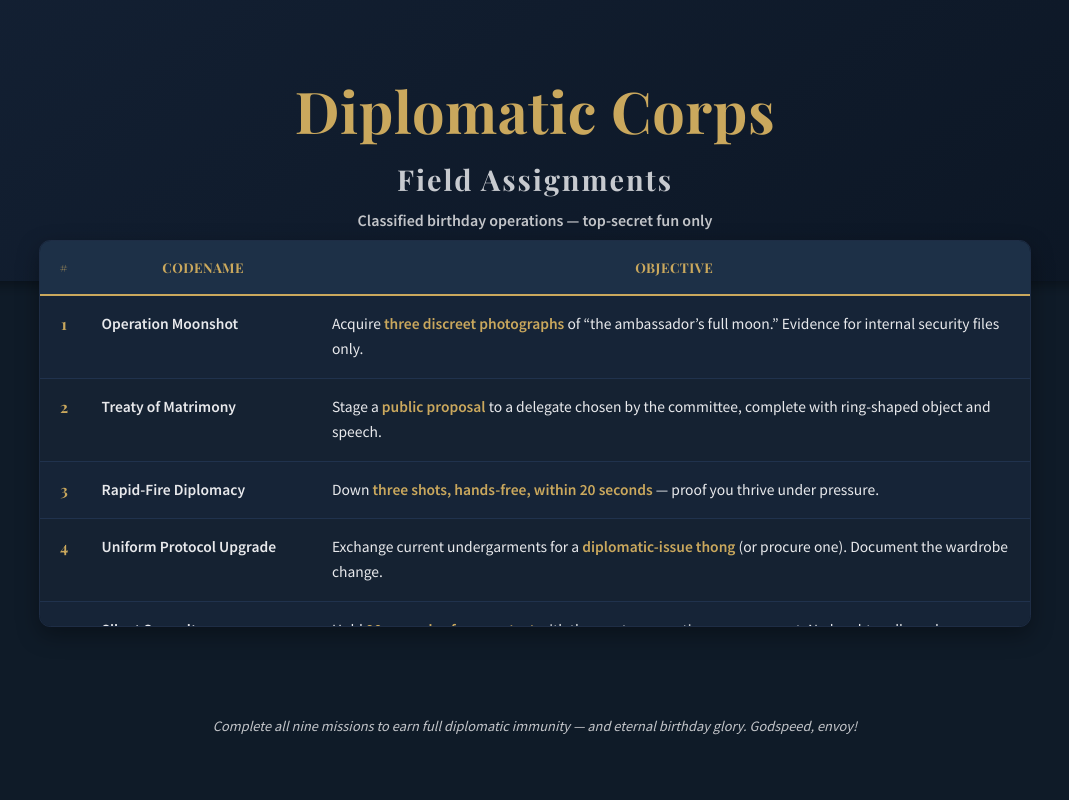
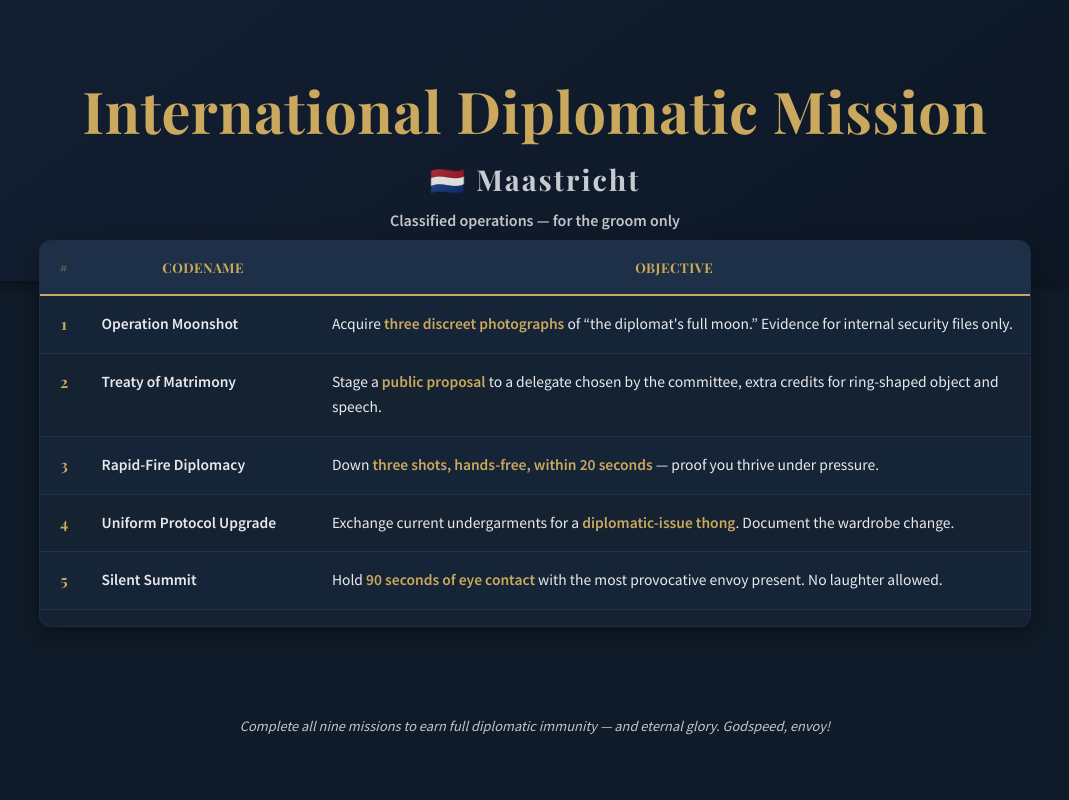
Before and after one commit to lepetitbelge/diplomatic-mission, a plain HTML site: page index.html in a window 1280 px wide. Shown: the whole page, without its empty margins (105-1174 px from the left). Drawn offline with nearby package versions, Linux system fonts and the light colour scheme.

Commit message:
[edit] more formal

```diff
--- a/index.html
+++ b/index.html
@@ -12,8 +12,8 @@
 
 <body>
   <header class="hero">
-    <h1>Diplomatic Corps <span>Field Assignments</span></h1>
-    <p class="tagline">Classified birthday operations — top-secret fun only</p>
+    <h1>International Diplomatic Mission <span>🇳🇱 Maastricht</span></h1>
+    <p class="tagline">Classified operations — for the groom only</p>
   </header>
 
   <main>
@@ -29,12 +29,12 @@
         <tr>
           <td>1</td>
           <td>Operation Moonshot</td>
-          <td>Acquire <strong>three discreet photographs</strong> of “the ambassador’s full moon.” Evidence for internal security files only.</td>
+          <td>Acquire <strong>three discreet photographs</strong> of “the diplomat's full moon.” Evidence for internal security files only.</td>
         </tr>
         <tr>
           <td>2</td>
           <td>Treaty of Matrimony</td>
-          <td>Stage a <strong>public proposal</strong> to a delegate chosen by the committee, complete with ring-shaped object and speech.</td>
+          <td>Stage a <strong>public proposal</strong> to a delegate chosen by the committee, extra credits for ring-shaped object and speech.</td>
         </tr>
         <tr>
           <td>3</td>
@@ -44,7 +44,7 @@
         <tr>
           <td>4</td>
           <td>Uniform Protocol Upgrade</td>
-          <td>Exchange current undergarments for a <strong>diplomatic-issue thong</strong> (or procure one). Document the wardrobe change.</td>
+          <td>Exchange current undergarments for a <strong>diplomatic-issue thong</strong>. Document the wardrobe change.</td>
         </tr>
         <tr>
           <td>5</td>
@@ -54,7 +54,7 @@
         <tr>
           <td>6</td>
           <td>Humour Exchange Agreement</td>
-          <td>Tell a joke to a random civilian. If they laugh, treaty ratified; if not, perform a three-step hop as reparations.</td>
+          <td>Tell a joke to a random civilian. If they laugh, treaty ratified; if not, zevensprong.</td>
         </tr>
         <tr>
           <td>7</td>
@@ -64,12 +64,12 @@
         <tr>
           <td>8</td>
           <td>Mayonnaise Protocol</td>
-          <td>Decommission an <strong>entire pot of mayo</strong> using only a spoon. Indigestion tablets will be provided.</td>
+          <td>Decommission an <strong>entire pot of mayo</strong> using only hands. Indigestion tablets will be provided.</td>
         </tr>
         <tr>
           <td>9</td>
           <td>Compliment Clock Convention</td>
-          <td>On every half-hour chime, deliver a <strong>sincere compliment to everyone present</strong>. Punctuality required.</td>
+          <td>On every half-hour chime, deliver a <strong>sincere compliment to a delegate present</strong>. Punctuality required.</td>
         </tr>
       </tbody>
     </table>
@@ -77,7 +77,7 @@
 
   <footer>
     <p class="footer-note">
-      Complete all nine missions to earn full diplomatic immunity — and eternal birthday glory. Godspeed, envoy!
+      Complete all nine missions to earn full diplomatic immunity — and eternal glory. Godspeed, envoy!
     </p>
   </footer>
 </body>
--- a/style.css
+++ b/style.css
@@ -87,6 +87,7 @@ th, td {
   padding: 1rem 0.85rem;
   vertical-align: top;
   border-bottom: 1px solid #20324d;
+  overflow-wrap: anywhere;   /* allow long text to break */
 }
 th {
   font-family: var(--font-heading);
```
